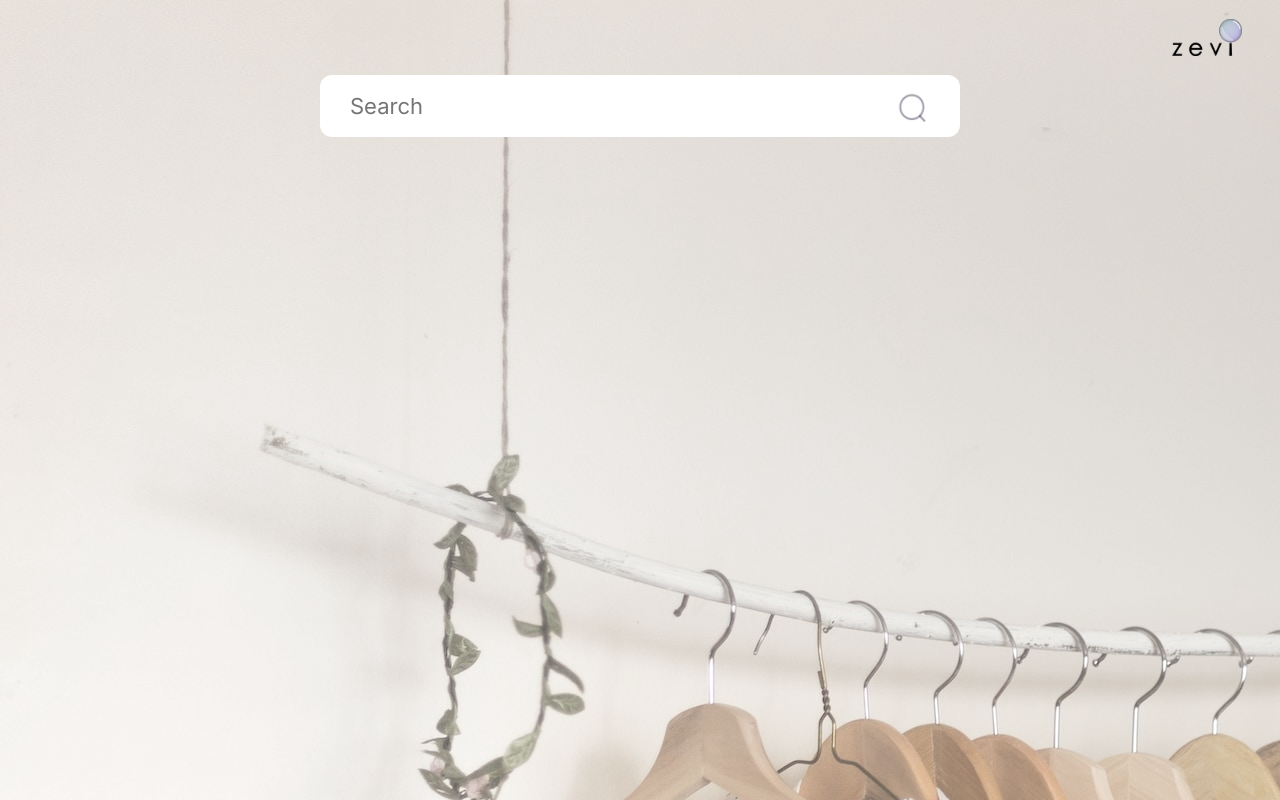
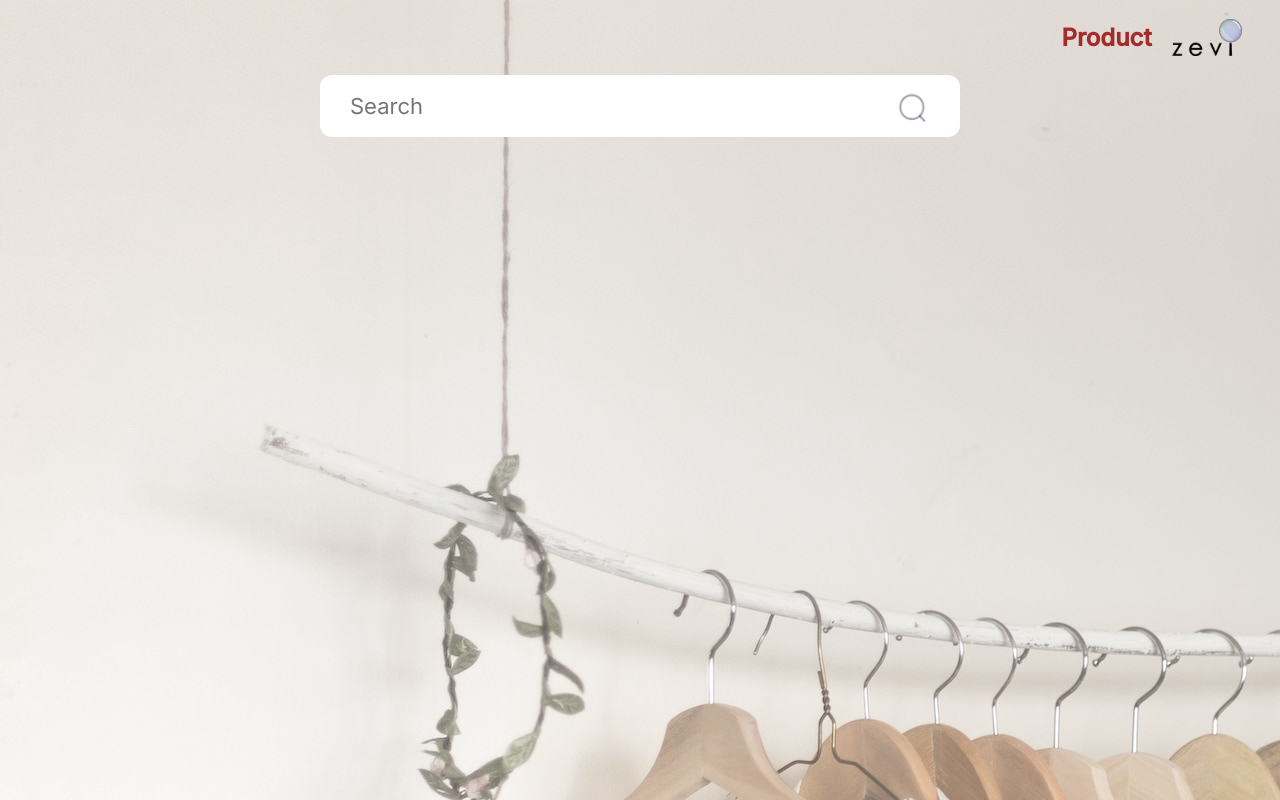
Before and after one commit to 03prashantpk/zevi-assignment, a React (Vite) app: page / in a window 1280 px wide. Built offline with nearby package versions, Linux system fonts and the light colour scheme.

Commit message:
vercel config

```diff
--- a/src/components/Navbar/Navbar.jsx
+++ b/src/components/Navbar/Navbar.jsx
@@ -2,7 +2,7 @@ import SearchBar from "../SearchBar/SearchBar";
 import "./Navbar.scss";
 import Logo from '/logo.png';
 import React from 'react';
-import { useLocation } from 'react-router-dom';
+import { Link, useLocation } from 'react-router-dom';
 
 const Navbar = () => {
     const location = useLocation();
@@ -12,6 +12,7 @@ const Navbar = () => {
     return (
         <nav className="Navbar">
             {isProductPage && <SearchBar />}
+            <Link to="/products"><h1>Product</h1></Link>
             <img src={Logo} alt="logo" />
         </nav>
     );
```
Also changed, not shown: vercel.json (added), 1 other file (tests, documents, lock files or other folders).
